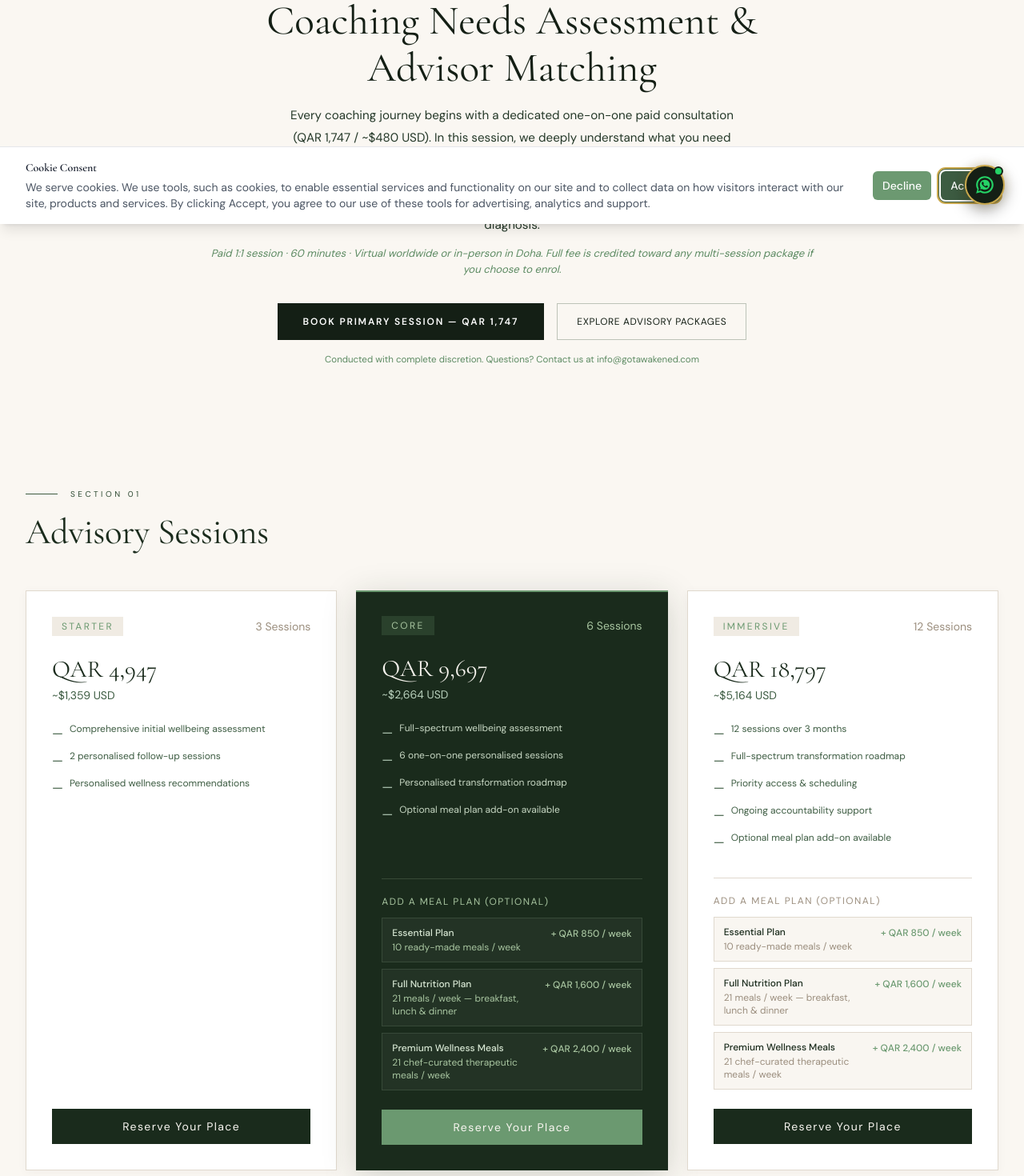
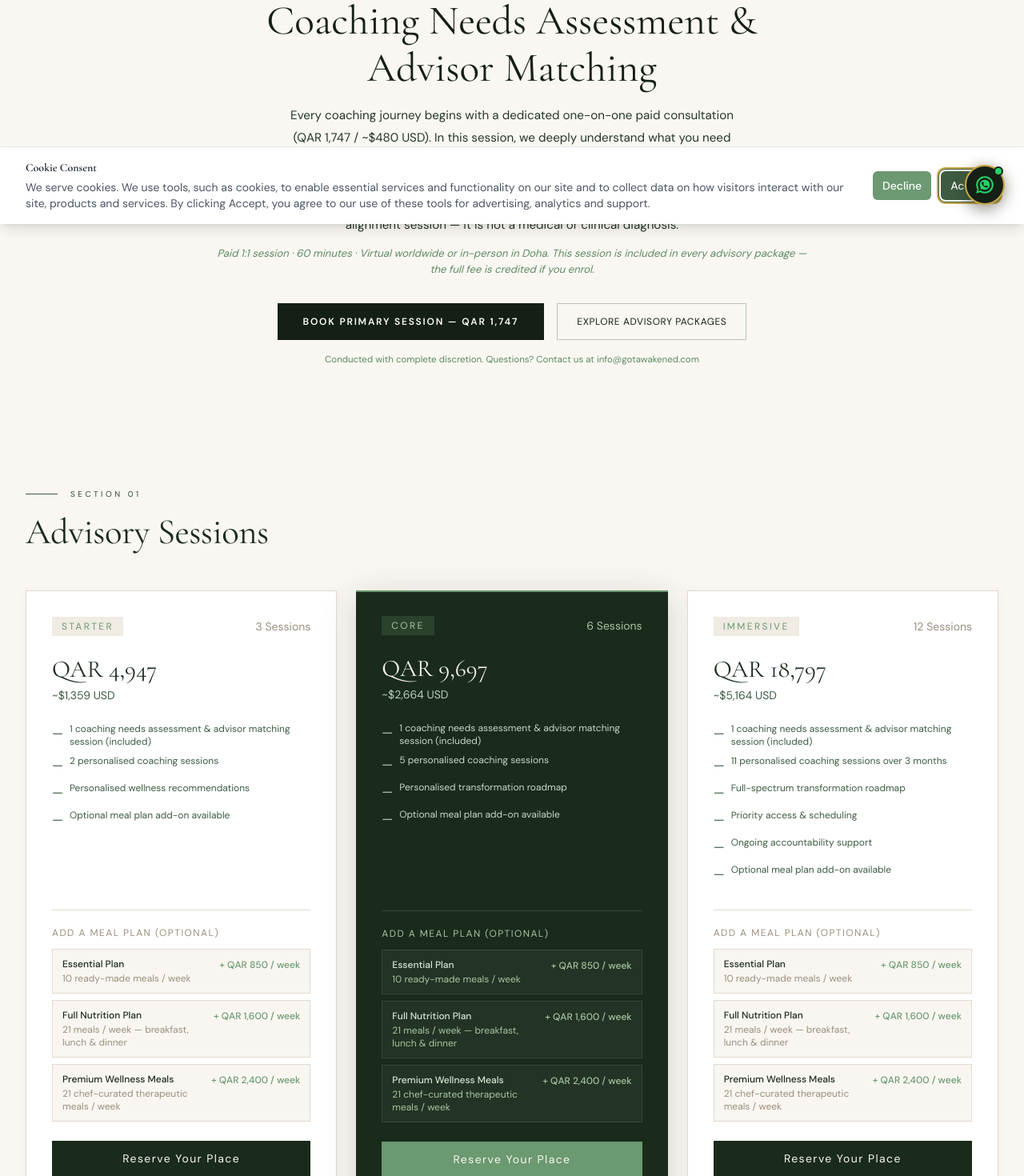
Before and after one commit to asmaahemaidy-del/awakened-main, a React (Vite) app: page /book in a window 1280 px wide. Shown: the part 520-1990 px from the top of the page at 80% size. Built offline with nearby package versions, Linux system fonts and the light colour scheme; a web font is replaced by a local one.

Commit message:
feat(packages): include primary session in all packages, add meal plan to Starter, clarify coaching vs assessment sessions

```diff
--- a/src/content/pages.js
+++ b/src/content/pages.js
@@ -506,12 +506,12 @@ const pages = {
         ar: "تحديد الاحتياجات التدريبية والمواءمة مع المستشار",
       },
       body: {
-        en: "Every coaching journey begins with a dedicated one-on-one paid consultation (QAR 1,747 / ~$480 USD). In this session, we deeply understand what you need from coaching, evaluate your goals, and match you directly with the best-fit advisor from the Awakened circle. Please note: this is strictly a coaching evaluation and advisor alignment session — it is not a medical or clinical diagnosis.",
-        ar: "تبدأ كل رحلة تدريبية بجلسة استشارية فردية مخصصة ومدفوعة (١٬٧٤٧ ر.ق / ~$480 دولار). نحدد من خلالها ما تحتاجونه بدقة من التوجيه التدريبي ونفهم أهدافكم ونقوم بمواءمتكم واختيار المستشار أو الموجه الأنسب لكم من دائرة أوايكند. يُرجى ملاحظة أن هذه الجلسة مخصصة لتقييم الاحتياجات التدريبية والتوافق الاستشاري وليست تشخيصاً طبياً أو علاجياً.",
+        en: "Every coaching journey begins with a dedicated one-on-one paid consultation (QAR 1,747 / ~$480 USD). In this session, we deeply understand what you need from coaching, evaluate your goals, and match you directly with the best-fit advisor from the Awakened circle. This session is included in every advisory package. Please note: this is strictly a coaching evaluation and advisor alignment session — it is not a medical or clinical diagnosis.",
+        ar: "تبدأ كل رحلة تدريبية بجلسة استشارية فردية مخصصة ومدفوعة (١٬٧٤٧ ر.ق / ~$480 دولار). نحدد من خلالها ما تحتاجونه بدقة من التوجيه التدريبي ونفهم أهدافكم ونقوم بمواءمتكم واختيار المستشار أو الموجه الأنسب لكم من دائرة أوايكند. هذه الجلسة مشمولة في جميع الباقات الاستشارية. يُرجى ملاحظة أن هذه الجلسة مخصصة لتقييم الاحتياجات التدريبية والتوافق الاستشاري وليست تشخيصاً طبياً أو علاجياً.",
       },
       note: {
-        en: "Paid 1:1 session · 60 minutes · Virtual worldwide or in-person in Doha. Full fee is credited toward any multi-session package if you choose to enrol.",
-        ar: "جلسة فردية مدفوعة · ٦٠ دقيقة · عبر رابط مرئي حول العالم أو حضورياً في الدوحة. يُحتسب كامل المبلغ كرصيد يُخصم عند اشتراككم في أي من الباقات متعددة الجلسات.",
+        en: "Paid 1:1 session · 60 minutes · Virtual worldwide or in-person in Doha. This session is included in every advisory package — the full fee is credited if you enrol.",
+        ar: "جلسة فردية مدفوعة · ٦٠ دقيقة · عبر رابط مرئي حول العالم أو حضورياً في الدوحة. الجلسة مشمولة في جميع الباقات — يُحتسب كامل المبلغ كرصيد عند اشتراككم في أي باقة.",
       },
       cta: {
         en: "Book Primary Session (QAR 1,747)",
--- a/src/pages/BookPage.jsx
+++ b/src/pages/BookPage.jsx
@@ -52,25 +52,29 @@ const packages = [
     sessionsAr: "٣ جلسات",
     price: 494700,
     descEn:
-      "An initial deep-dive advisory session followed by two focused follow-up sessions. The ideal starting point for those beginning their wellbeing journey with Awakened.",
+      "Includes one coaching needs assessment & advisor matching session, followed by two personalised coaching sessions. The ideal starting point for those beginning their wellbeing journey with Awakened.",
     descAr:
-      "تقييم أولي معمّق يتبعه جلستا متابعة مركّزتان. نقطة البداية المثالية لمن يشرع في رحلة العافية مع أوايكند",
+      "يتضمن جلسة تحديد الاحتياجات التدريبية والمواءمة مع المستشار، تليها جلستا تدريب مخصصتان. نقطة البداية المثالية لمن يشرع في رحلة العافية مع أوايكند",
     features: [
       {
-        en: "Comprehensive initial wellbeing assessment",
-        ar: "تقييم شامل للعافية في البداية",
-      },
-      {
-        en: "2 personalised follow-up sessions",
-        ar: "جلستا متابعة مخصصتان",
+        en: "1 coaching needs assessment & advisor matching session (included)",
+        ar: "جلسة تحديد الاحتياجات التدريبية والمواءمة مع المستشار (مشمولة)",
+      },
+      {
+        en: "2 personalised coaching sessions",
+        ar: "جلستا تدريب مخصصتان",
       },
       {
         en: "Personalised wellness recommendations",
         ar: "توصيات عافية مصممة خصيصاً لك",
       },
+      {
+        en: "Optional meal plan add-on available",
+        ar: "خطة وجبات اختيارية متاحة",
+      },
     ],
     highlight: false,
-    mealPlan: false,
+    mealPlan: true,
   },
   {
     skuId: "019dce10-cd64-7799-ae81-3b479a68c7b4",
@@ -80,16 +84,16 @@ const packages = [
     sessionsAr: "٦ جلسات",
     price: 969700,
     descEn:
-      "Our primary advisory programme. A comprehensive lifestyle assessment, six one-on-one sessions, and a personalised wellbeing roadmap.",
-    descAr: "برنامجنا الاستشاري الأساسي. تقييم شامل وست جلسات فردية وخارطة طريق تحول مخصصة لك",
+      "Our primary advisory programme. Includes one coaching needs assessment & advisor matching session, plus five personalised coaching sessions and a transformation roadmap.",
+    descAr: "برنامجنا الاستشاري الأساسي. يتضمن جلسة تحديد الاحتياجات التدريبية والمواءمة مع المستشار، بالإضافة إلى خمس جلسات تدريب مخصصة وخارطة طريق تحول",
     features: [
       {
-        en: "Full-spectrum wellbeing assessment",
-        ar: "تقييم شامل للعافية",
-      },
-      {
-        en: "6 one-on-one personalised sessions",
-        ar: "٦ جلسات فردية مخصصة",
+        en: "1 coaching needs assessment & advisor matching session (included)",
+        ar: "جلسة تحديد الاحتياجات التدريبية والمواءمة مع المستشار (مشمولة)",
+      },
+      {
+        en: "5 personalised coaching sessions",
+        ar: "٥ جلسات تدريب مخصصة",
       },
       {
         en: "Personalised transformation roadmap",
@@ -111,13 +115,17 @@ const packages = [
     sessionsAr: "١٢ جلسة",
     price: 1879700,
     descEn:
-      "Our most comprehensive advisory offering. Twelve sessions over three months, a full-spectrum lifestyle roadmap, priority access, and ongoing accountability support.",
+      "Our most comprehensive advisory offering. Includes one coaching needs assessment & advisor matching session, plus eleven personalised coaching sessions over three months, a full-spectrum lifestyle roadmap, priority access, and ongoing accountability support.",
     descAr:
-      "عرضنا الأكثر شمولاً. اثنتا عشرة جلسة على مدى ثلاثة أشهر، وخارطة طريق شاملة للعافية، وأولوية الوصول، ودعم مستمر للمتابعة",
+      "عرضنا الأكثر شمولاً. يتضمن جلسة تحديد الاحتياجات التدريبية والمواءمة مع المستشار، بالإضافة إلى إحدى عشرة جلسة تدريب مخصصة على مدى ثلاثة أشهر، وخارطة طريق شاملة للعافية، وأولوية الوصول، ودعم مستمر للمتابعة",
     features: [
       {
-        en: "12 sessions over 3 months",
-        ar: "١٢ جلسة على مدى ٣ أشهر",
+        en: "1 coaching needs assessment & advisor matching session (included)",
+        ar: "جلسة تحديد الاحتياجات التدريبية والمواءمة مع المستشار (مشمولة)",
+      },
+      {
+        en: "11 personalised coaching sessions over 3 months",
+        ar: "١١ جلسة تدريب مخصصة على مدى ٣ أشهر",
       },
       {
         en: "Full-spectrum transformation roadmap",
@@ -1132,8 +1140,8 @@ export function BookPage() {
               }}
             >
               {t(
-                "This is a paid consultation (not a medical diagnosis, and not a free call). Conducted virtually worldwide or in-person in Doha. If you later enrol in a Core or Immersive programme, the cost is credited toward your package.",
-                "هذه جلسة استشارية فردية مدفوعة لتحديد الاحتياجات والمواءمة (وليست تشخيصاً طبياً أو مكالمة مجانية). تُعقد الجلسة عبر رابط مرئي خاص أو حضورياً في الدوحة. يُحتسب المبلغ كاملاً كرصيد يُخصم عند اشتراككم في الباقات الاستشارية لاحقاً.",
+                "This is a paid consultation (not a medical diagnosis, and not a free call). Conducted virtually worldwide or in-person in Doha. The Primary Session is included in every advisory package — if you enrol, the cost is credited toward your package.",
+                "هذه جلسة استشارية فردية مدفوعة لتحديد الاحتياجات والمواءمة (وليست تشخيصاً طبياً أو مكالمة مجانية). تُعقد الجلسة عبر رابط مرئي خاص أو حضورياً في الدوحة. الجلسة الأولى مشمولة في جميع الباقات الاستشارية — يُحتسب المبلغ كاملاً كرصيد يُخصم عند اشتراككم في أي باقة.",
               )}
             </p>
           </div>
```
